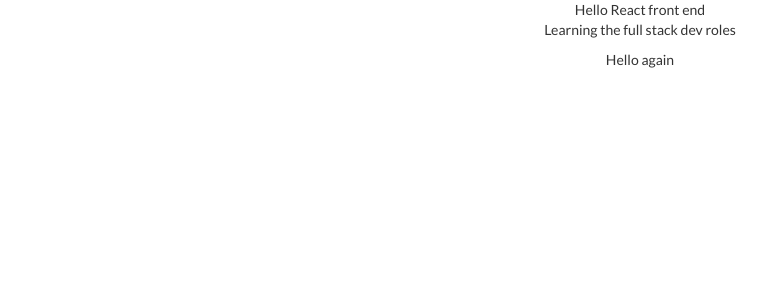
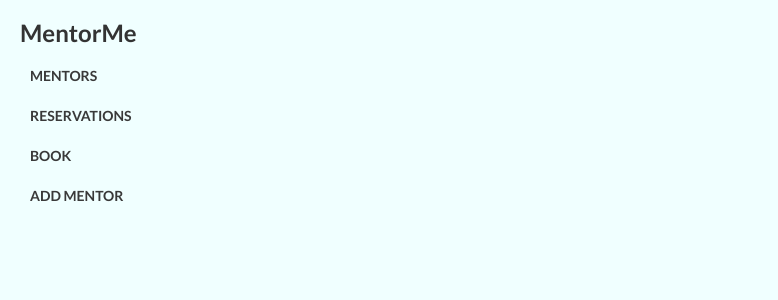
Before and after one commit to Aduda-Boaz/MiRide-frontend, a React (Create React App) app: page / in a window 1280 px wide. Shown: the top 300 px of the page, without its empty margins (0-778 px from the left). Built offline with nearby package versions, Linux system fonts and the light colour scheme.

Commit message:
SideBar structure

```diff
--- a/package.json
+++ b/package.json
@@ -7,10 +7,9 @@
     "@testing-library/jest-dom": "^5.16.5",
     "@testing-library/react": "^13.3.0",
     "@testing-library/user-event": "^13.5.0",
-    "bootstrap": "^5.2.0",
     "react": "^18.2.0",
-    "react-bootstrap": "^2.5.0",
     "react-dom": "^18.2.0",
+    "react-icons": "^4.4.0",
     "react-redux": "^8.0.2",
     "react-scripts": "5.0.1",
     "redux": "^4.2.0",
--- a/src/App.css
+++ b/src/App.css
@@ -1,38 +1,3 @@
 .App {
-  text-align: center;
+  background-color: azure;
 }
-
-.App-logo {
-  height: 40vmin;
-  pointer-events: none;
-}
-
-@media (prefers-reduced-motion: no-preference) {
-  .App-logo {
-    animation: App-logo-spin infinite 20s linear;
-  }
-}
-
-.App-header {
-  background-color: #282c34;
-  min-height: 100vh;
-  display: flex;
-  flex-direction: column;
-  align-items: center;
-  justify-content: center;
-  font-size: calc(10px + 2vmin);
-  color: white;
-}
-
-.App-link {
-  color: #61dafb;
-}
-
-@keyframes App-logo-spin {
-  from {
-    transform: rotate(0deg);
-  }
-  to {
-    transform: rotate(360deg);
-  }
-}
--- a/src/App.js
+++ b/src/App.js
@@ -1,12 +1,11 @@
 import React from 'react';
 import './App.css';
+import SideBar from './components/sidebar/SideBar.jsx';
 
 function App() {
   return (
     <div className="App">
-      <hi>Hello React front end</hi>
-      <p>Learning the full stack dev roles</p>
-      <p>Hello again</p>
+      <SideBar />
     </div>
   );
 }
--- /dev/null
+++ b/src/components/sidebar/SideBar.jsx
@@ -0,0 +1,26 @@
+import React from 'react';
+import './SideBar.scss';
+
+const navItems = [
+  { url: '/mentors', name: 'MENTORS' },
+  { url: '/reservations', name: 'RESERVATIONS' },
+  { url: '/bookings', name: 'BOOK' },
+  { url: '/add', name: 'ADD MENTOR' },
+];
+
+const SideBar = () => (
+  <div className="sidebar">
+    <div className="sidebar-header">
+      <h3>MentorMe</h3>
+    </div>
+    <div className="sidebar-nav">
+      {navItems.map(item => (
+        <a href={item.url} key={item.name}>
+          {item.name}
+        </a>
+      ))}
+    </div>
+  </div>
+);
+
+export default SideBar;
--- /dev/null
+++ b/src/components/sidebar/SideBar.scss
@@ -0,0 +1,36 @@
+body {
+  margin: 0;
+  padding: 0;
+  box-sizing: border-box;
+  background-color: #ecf0f1;
+}
+
+.sidebar {
+  display: flex;
+  flex-direction: column;
+  width: 200px;
+  height: 100vh;
+  position: relative;
+
+  h3 {
+    margin-left: 2rem;
+    font-weight: 900;
+  }
+
+  .sidebar-nav > a {
+    display: block;
+    color: rgb(57, 57, 57);
+    text-decoration: none;
+    font-weight: 700;
+    font-size: 1.4rem;
+    padding: 10px;
+    margin-left: 2rem;
+
+    &:hover {
+      opacity: 0.8;
+      transition: all 0.25s ease;
+      background: rgb(151, 191, 15);
+      cursor: pointer;
+    }
+  }
+}
--- a/src/index.html
+++ b/src/index.html
@@ -4,11 +4,6 @@
     <meta charset="utf-8" />
     <meta name="viewport" content="width=device-width, initial-scale=1" />
     <link rel="stylesheet" href="https://maxcdn.bootstrapcdn.com/bootstrap/3.4.1/css/bootstrap.min.css">
-    <!-- jQuery library -->
-    <script src="https://ajax.googleapis.com/ajax/libs/jquery/3.6.0/jquery.min.js"></script>
-
-    <!-- Latest compiled JavaScript -->
-    <script src="https://maxcdn.bootstrapcdn.com/bootstrap/3.4.1/js/bootstrap.min.js"></script>
     <link href="https://fonts.googleapis.com/css2?family=Lato:wght@100;300;400;700&display=swap" rel="stylesheet">
     <title>MentorMe</title>
     <style>
```
Also changed, not shown: 1 other file (tests, documents, lock files or other folders).
